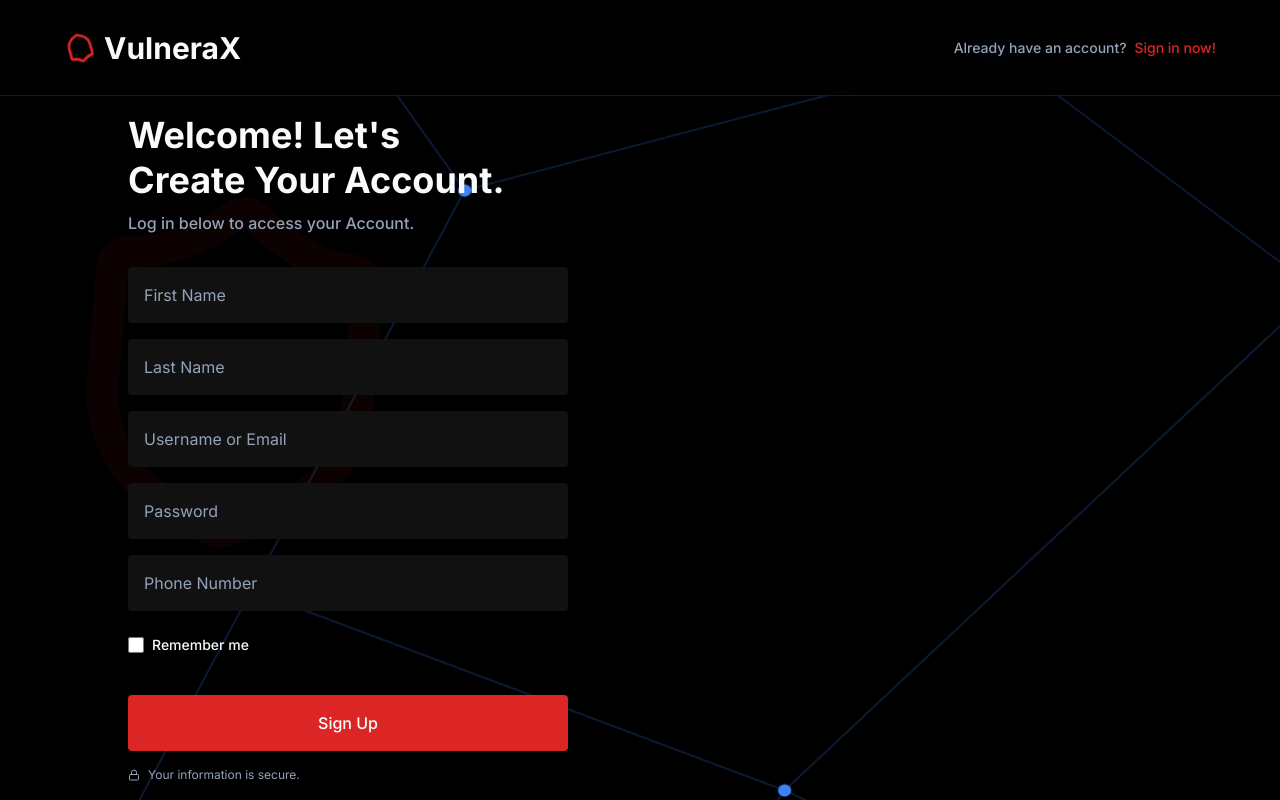
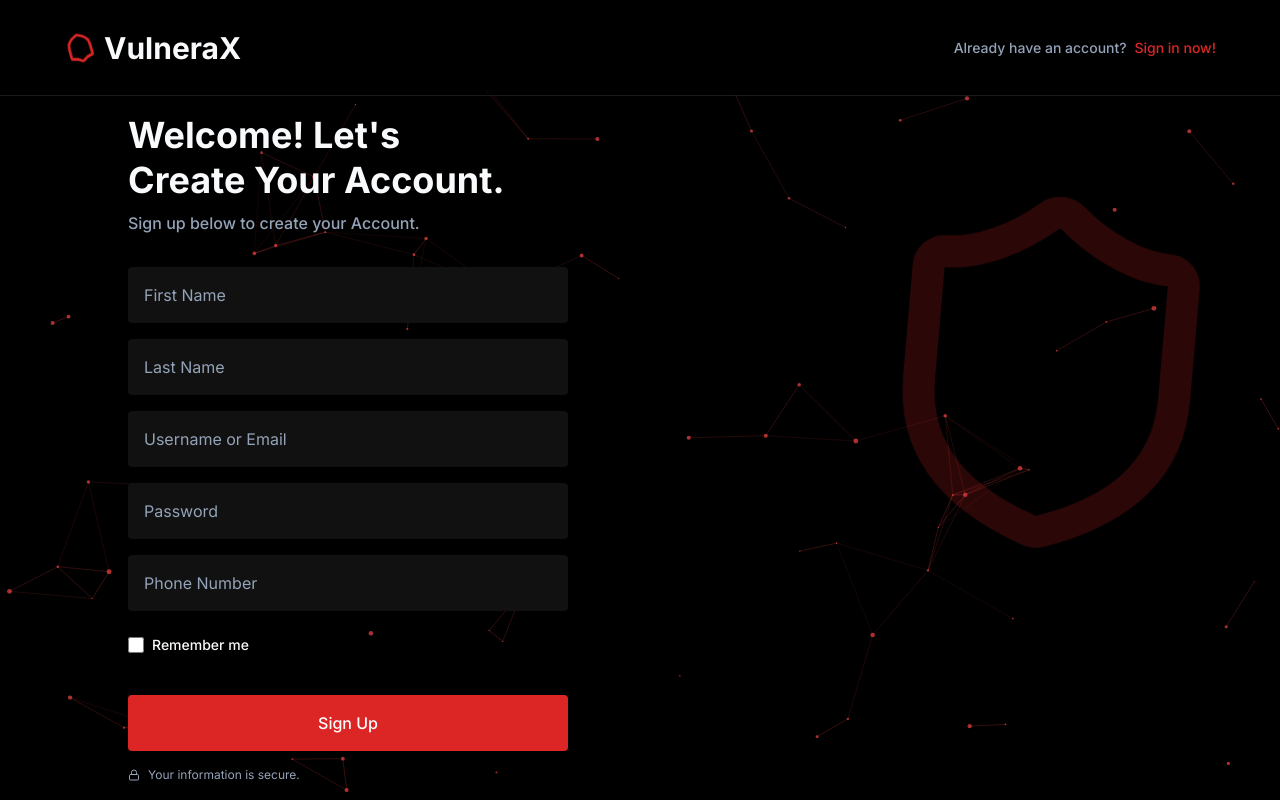
Before and after one commit to AryanISSEI/vulneraX, a React (Vite) app in the folder frontend/: page /register in a window 1280 px wide. Built offline with nearby package versions, Linux system fonts and the light colour scheme.

Commit message:
Update Register UI to match new bento-box aesthetic

```diff
--- a/frontend/src/pages/Register.jsx
+++ b/frontend/src/pages/Register.jsx
@@ -3,6 +3,7 @@ import { Link } from 'react-router-dom';
 import { motion } from 'framer-motion';
 import { register } from '../api/client';
 import { Lock, Shield } from 'lucide-react';
+import ParticleBackground from '../components/ParticleBackground';
 
 export default function Register() {
   const [firstName, setFirstName] = useState('');
@@ -24,7 +25,8 @@ export default function Register() {
   };
 
   return (
-    <div className="min-h-screen w-full flex flex-col bg-background network-bg-full relative overflow-hidden">
+    <div className="min-h-screen w-full flex flex-col bg-background relative overflow-hidden">
+      <ParticleBackground />
       {/* Top Bar */}
       <div className="w-full h-24 flex items-center justify-between px-8 md:px-16 border-b border-border bg-background/80 backdrop-blur-md z-10 shrink-0">
         <div className="text-3xl font-bold text-foreground flex items-center gap-2">
@@ -40,7 +42,7 @@ export default function Register() {
       <motion.div
         animate={{ y: [0, -20, 0], rotate: [0, 5, 0] }}
         transition={{ duration: 10, repeat: Infinity, ease: "easeInOut" }}
-        className="absolute left-10 top-1/4 opacity-5 pointer-events-none z-0 hidden md:block"
+        className="absolute right-10 top-1/4 opacity-20 pointer-events-none z-0 hidden md:block"
       >
         <Shield className="w-96 h-96 text-primary" />
       </motion.div>
@@ -54,7 +56,7 @@ export default function Register() {
           className="w-full max-w-[440px]"
         >
           <h1 className="text-4xl font-bold text-foreground mb-2 leading-tight">Welcome! Let's<br/>Create Your Account.</h1>
-          <p className="text-muted-foreground mb-8 font-medium">Log in below to access your Account.</p>
+          <p className="text-muted-foreground mb-8 font-medium">Sign up below to create your Account.</p>
 
           {error && <div className="p-3 mb-4 text-sm text-destructive bg-destructive/10 rounded-md border border-destructive/20">{error}</div>}
 
```
